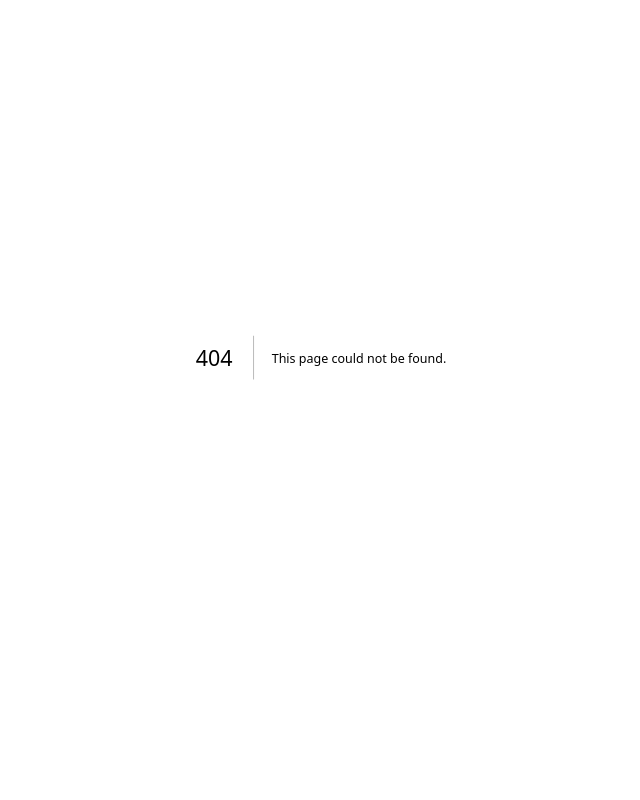
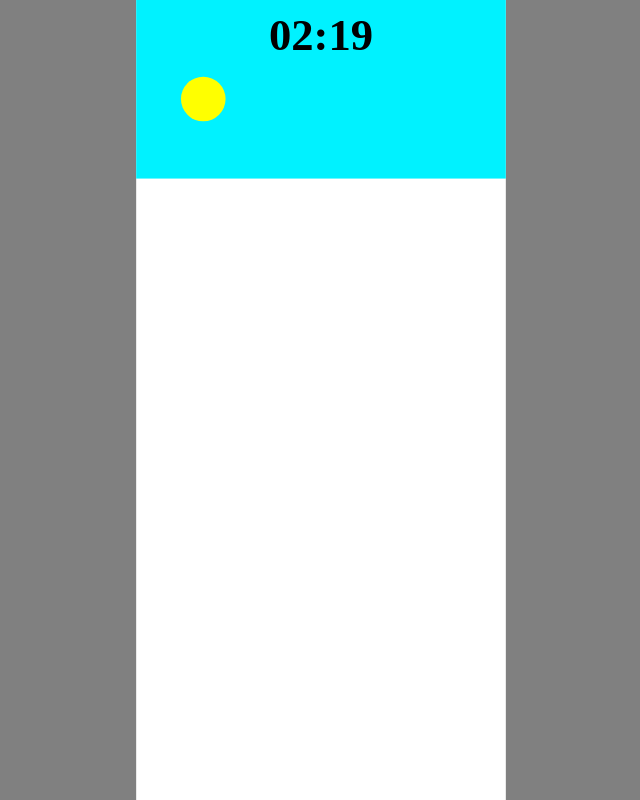
Before and after one commit to ten-pro/matiawaseapp, a Next.js app: page /map in a window 1280 px wide. Before the commit this address had no page. Shown: the whole page, without its empty margins (319-959 px from the left). Built offline with nearby package versions, Linux system fonts and the light colour scheme.

Commit message:
Header仮完成
現在時刻と太陽のアニメーション完成

```diff
--- /dev/null
+++ b/src/components/Header.tsx
@@ -0,0 +1,52 @@
+import { useEffect, useState } from "react";
+import styles from "@/styles/Header.module.css";
+
+const Map = () => {
+  const [currentTime, setCurrentTime] = useState<string>("");
+  const [timer, setTimer] = useState<number>(60);
+  const max = 60;
+
+  useEffect(() => {
+    const updateCurrentTime = () => {
+      const now = new Date();
+      const hours = String(now.getHours()).padStart(2, "0");
+      const minutes = String(now.getMinutes()).padStart(2, "0");
+      setCurrentTime(`${hours}:${minutes}`);
+    };
+
+    updateCurrentTime();
+    const intervalId = setInterval(updateCurrentTime, 1000);
+
+    return () => {
+      clearInterval(intervalId);
+    };
+  }, []);
+
+  useEffect(() => {
+    const updateTimer = () => {
+      setTimer((prevTimer) => (prevTimer > 0 ? prevTimer - 1 : max));
+    };
+
+    const timerIntervalId = setInterval(updateTimer, 1000);
+
+    return () => {
+      clearInterval(timerIntervalId);
+    };
+  }, []);
+
+  const progress = 1 - timer / max;
+  const x = progress * (414 - 70);
+  const y = 50 - 50 * Math.sqrt(1 - Math.pow((x - (207 - 35)) / (207 - 35), 2));
+
+  return (
+    <div className={styles.wrap}>
+      <div className={styles.NowTime}>{currentTime}</div>
+      <div
+        className={styles.sun}
+        style={{ transform: `translate(${x}px, ${y}px)` }}
+      ></div>
+    </div>
+  );
+};
+
+export default Map;
--- /dev/null
+++ b/src/pages/map.tsx
@@ -0,0 +1,15 @@
+import { useEffect, useState } from "react";
+import styles from "@/styles/map/map.module.css";
+import Header from "@/components/Header";
+
+const map =()=> {
+  const [scale, setScale] = useState(1);
+
+  return (
+    <div className={styles.container}>
+        <Header />
+    </div>
+  );
+}
+
+export default map;
--- /dev/null
+++ b/src/styles/Header.module.css
@@ -0,0 +1,30 @@
+ .wrap {
+    box-sizing: border-box;
+    width: 414px;
+    height: 200px;
+    padding: 10px;
+    background-color: #00f2ff;
+  }
+  .NowTime {
+    text-align: center;
+    font-size: 50px;
+    font-weight: bold;
+    color: #000000;
+  }
+  .sun {
+    position: absolute;
+    width: 50px;
+    height: 50px;
+    background-color: yellow;
+    border-radius: 50%;
+  }
+
+
+  @keyframes moveSun {
+    0% {
+      transform: translate(0, 0);
+    }
+    100% {
+      transform: translate(414px, 0);
+    }
+  }
```
Also changed, not shown: src/styles/map/map.module.css (added).
